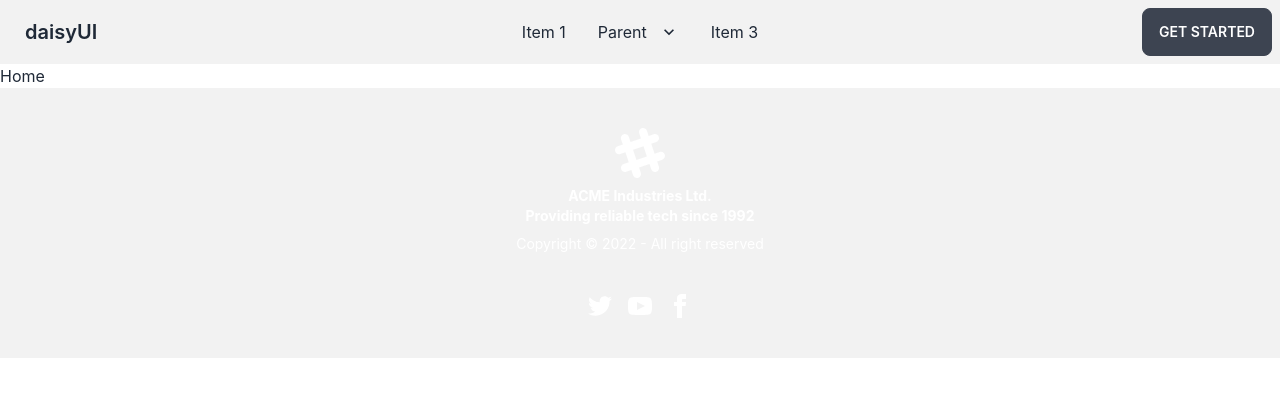
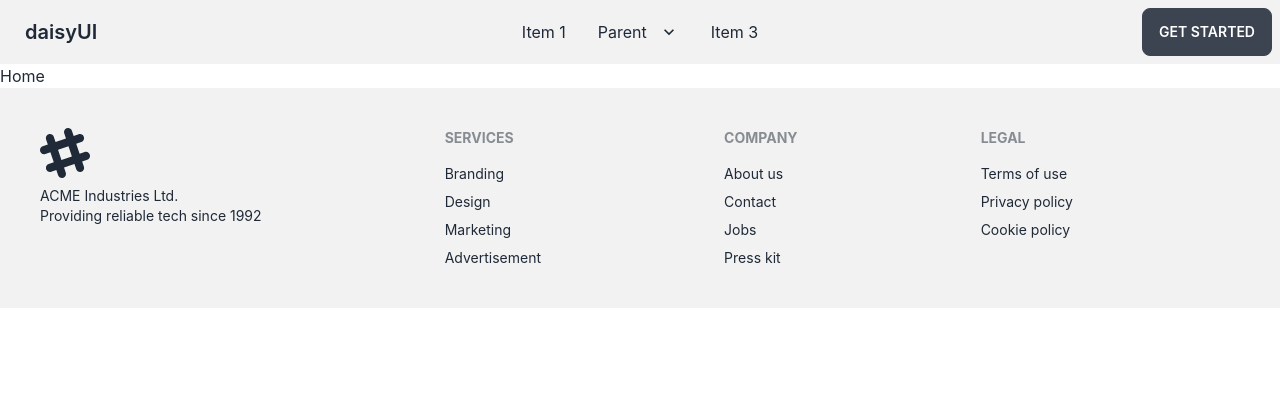
Before and after one commit to saifur2233/ReactJS_TailwindCSS_Project_Auraro, a React (Create React App) app: page / in a window 1280 px wide. Shown: the top 396 px of the page. Built offline with nearby package versions, Linux system fonts and the light colour scheme.

Commit message:
footer design change

```diff
--- a/src/Shared/Footer/Footer.js
+++ b/src/Shared/Footer/Footer.js
@@ -3,7 +3,7 @@
 
 const Footer = () => {
   return (
-    <footer className="footer footer-center p-10 bg-base-200 text-primary-content">
+    <footer className="footer p-10 bg-base-200 text-base-content">
       <div>
         <svg
           width="50"
@@ -12,52 +12,35 @@
           xmlns="http://www.w3.org/2000/svg"
           fillRule="evenodd"
           clipRule="evenodd"
-          className="inline-block fill-current"
+          className="fill-current"
         >
           <path d="M22.672 15.226l-2.432.811.841 2.515c.33 1.019-.209 2.127-1.23 2.456-1.15.325-2.148-.321-2.463-1.226l-.84-2.518-5.013 1.677.84 2.517c.391 1.203-.434 2.542-1.831 2.542-.88 0-1.601-.564-1.86-1.314l-.842-2.516-2.431.809c-1.135.328-2.145-.317-2.463-1.229-.329-1.018.211-2.127 1.231-2.456l2.432-.809-1.621-4.823-2.432.808c-1.355.384-2.558-.59-2.558-1.839 0-.817.509-1.582 1.327-1.846l2.433-.809-.842-2.515c-.33-1.02.211-2.129 1.232-2.458 1.02-.329 2.13.209 2.461 1.229l.842 2.515 5.011-1.677-.839-2.517c-.403-1.238.484-2.553 1.843-2.553.819 0 1.585.509 1.85 1.326l.841 2.517 2.431-.81c1.02-.33 2.131.211 2.461 1.229.332 1.018-.21 2.126-1.23 2.456l-2.433.809 1.622 4.823 2.433-.809c1.242-.401 2.557.484 2.557 1.838 0 .819-.51 1.583-1.328 1.847m-8.992-6.428l-5.01 1.675 1.619 4.828 5.011-1.674-1.62-4.829z"></path>
         </svg>
-        <p className="font-bold">
-          ACME Industries Ltd. <br />
+        <p>
+          ACME Industries Ltd.
+          <br />
           Providing reliable tech since 1992
         </p>
-        <p>Copyright © 2022 - All right reserved</p>
       </div>
       <div>
-        <div className="grid grid-flow-col gap-4">
-          <Link>
-            <svg
-              xmlns="http://www.w3.org/2000/svg"
-              width="24"
-              height="24"
-              viewBox="0 0 24 24"
-              className="fill-current"
-            >
-              <path d="M24 4.557c-.883.392-1.832.656-2.828.775 1.017-.609 1.798-1.574 2.165-2.724-.951.564-2.005.974-3.127 1.195-.897-.957-2.178-1.555-3.594-1.555-3.179 0-5.515 2.966-4.797 6.045-4.091-.205-7.719-2.165-10.148-5.144-1.29 2.213-.669 5.108 1.523 6.574-.806-.026-1.566-.247-2.229-.616-.054 2.281 1.581 4.415 3.949 4.89-.693.188-1.452.232-2.224.084.626 1.956 2.444 3.379 4.6 3.419-2.07 1.623-4.678 2.348-7.29 2.04 2.179 1.397 4.768 2.212 7.548 2.212 9.142 0 14.307-7.721 13.995-14.646.962-.695 1.797-1.562 2.457-2.549z"></path>
-            </svg>
-          </Link>
-          <Link>
-            <svg
-              xmlns="http://www.w3.org/2000/svg"
-              width="24"
-              height="24"
-              viewBox="0 0 24 24"
-              className="fill-current"
-            >
-              <path d="M19.615 3.184c-3.604-.246-11.631-.245-15.23 0-3.897.266-4.356 2.62-4.385 8.816.029 6.185.484 8.549 4.385 8.816 3.6.245 11.626.246 15.23 0 3.897-.266 4.356-2.62 4.385-8.816-.029-6.185-.484-8.549-4.385-8.816zm-10.615 12.816v-8l8 3.993-8 4.007z"></path>
-            </svg>
-          </Link>
-          <Link>
-            <svg
-              xmlns="http://www.w3.org/2000/svg"
-              width="24"
-              height="24"
-              viewBox="0 0 24 24"
-              className="fill-current"
-            >
-              <path d="M9 8h-3v4h3v12h5v-12h3.642l.358-4h-4v-1.667c0-.955.192-1.333 1.115-1.333h2.885v-5h-3.808c-3.596 0-5.192 1.583-5.192 4.615v3.385z"></path>
-            </svg>
-          </Link>
-        </div>
+        <span className="footer-title">Services</span>
+        <a className="link link-hover">Branding</a>
+        <a className="link link-hover">Design</a>
+        <a className="link link-hover">Marketing</a>
+        <a className="link link-hover">Advertisement</a>
+      </div>
+      <div>
+        <span className="footer-title">Company</span>
+        <a className="link link-hover">About us</a>
+        <a className="link link-hover">Contact</a>
+        <a className="link link-hover">Jobs</a>
+        <a className="link link-hover">Press kit</a>
+      </div>
+      <div>
+        <span className="footer-title">Legal</span>
+        <a className="link link-hover">Terms of use</a>
+        <a className="link link-hover">Privacy policy</a>
+        <a className="link link-hover">Cookie policy</a>
       </div>
     </footer>
   );
```
